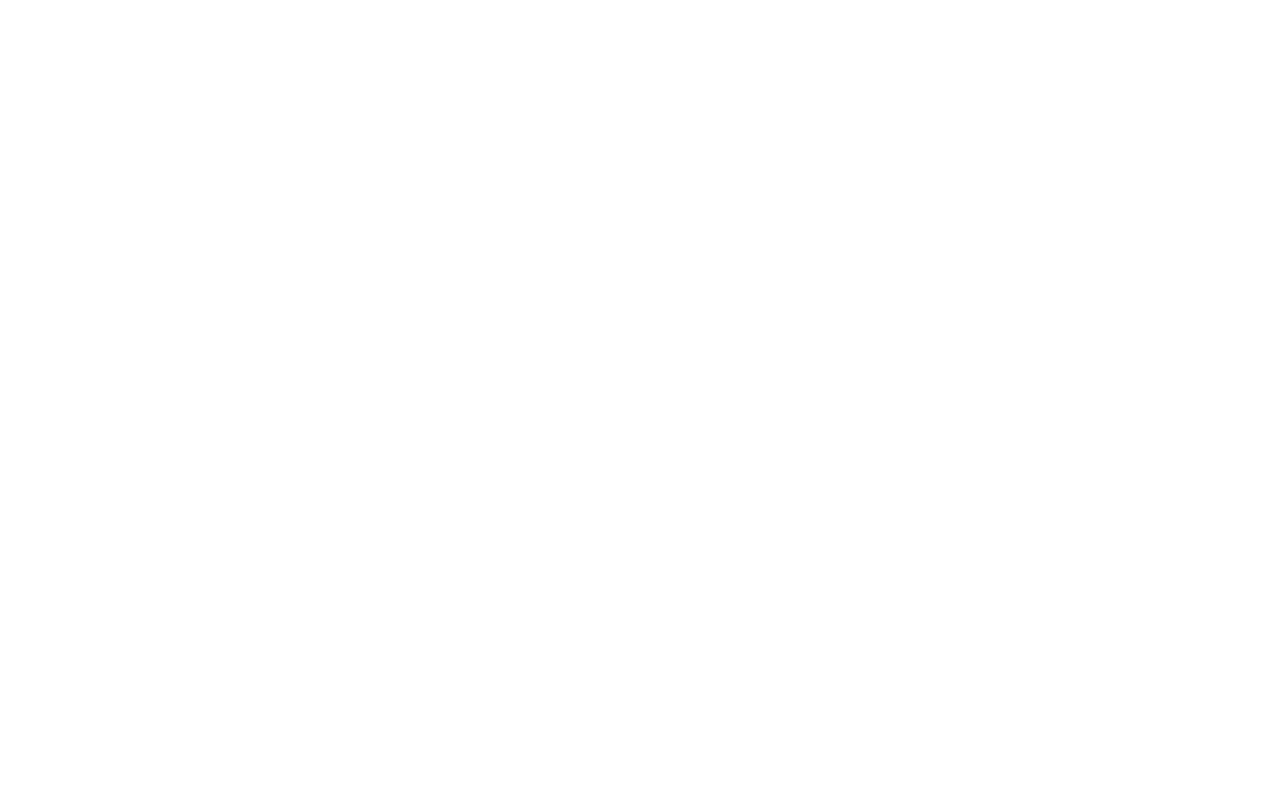
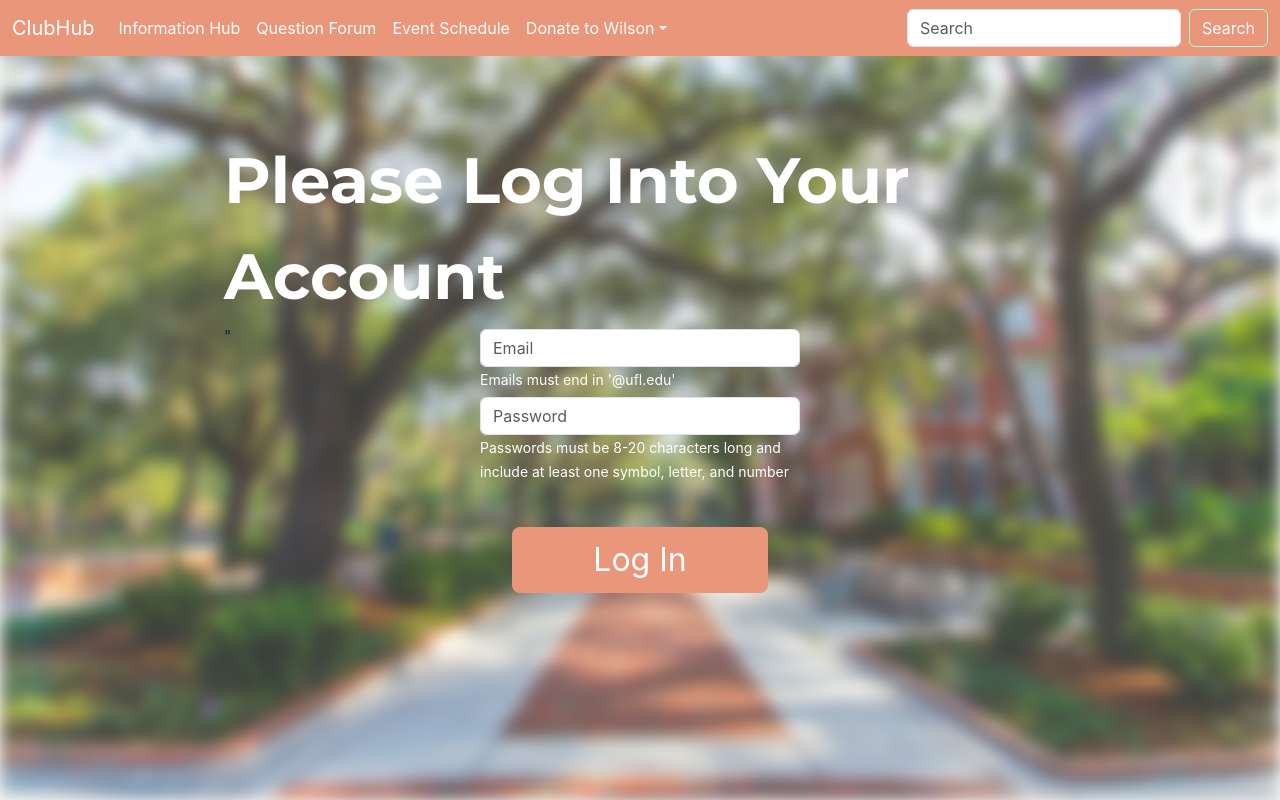
Before and after one commit to WilsonGoins/ClubHub, a React (Create React App) app in the folder React/clubhub/: page /login in a window 1280 px wide. Before the commit this address had no page. Built offline with nearby package versions, Linux system fonts and the light colour scheme.

Commit message:
Added Login Page

```diff
--- a/React/clubhub/src/App/App.js
+++ b/React/clubhub/src/App/App.js
@@ -3,6 +3,7 @@
 import LandingPage from "../LandingPage/LandingPage"
 import CreateAccount from "../CreateAccount/CreateAccount"
 import Home from "../Home/Home"
+import LogIn from "../LogIn/LogIn"
 
 function App() {
     return (
@@ -11,8 +12,7 @@
                 <Route path="/" exact element={<LandingPage />} />
                 <Route path="/createaccount" exact element={<CreateAccount />} />
                 <Route path="/home" exact element={<Home />} />
-
-
+                <Route path="/login" exact element={<LogIn />} />
             </Routes>
         </BrowserRouter>
     );
--- a/React/clubhub/src/CreateAccount/CreateAccount.css
+++ b/React/clubhub/src/CreateAccount/CreateAccount.css
@@ -14,6 +14,7 @@
 .CA-title-text {
     font-family: 'Montserrat';
     font-size: 400%;
+    font-weight: bold;
     color: white;
 }
 
--- a/React/clubhub/src/CreateAccount/CreateAccount.js
+++ b/React/clubhub/src/CreateAccount/CreateAccount.js
@@ -3,6 +3,7 @@
 import Navbar from "../Navbar/Navbar"
 import "./CreateAccount.css"
 import PlazaOfTheAmericas from "./PlazaOfTheAmericas.png"
+
 
 
 const CreateAccount = () => {
@@ -16,6 +17,9 @@
         if (ValidateStuff()) {
             console.log(name, email, password, " are good!");
             navigate("/home");
+        }
+        else {
+            console.log("bad");
         }
     }
 
--- a/React/clubhub/src/LandingPage/LandingPage.js
+++ b/React/clubhub/src/LandingPage/LandingPage.js
@@ -11,6 +11,9 @@
         navigate("/createaccount");
     }
 
+    const goToLogin = () => {
+        navigate("/login");
+    }
 
     return (
         <div>
@@ -34,7 +37,7 @@
 
             {/* log in */}
             <div>
-                <button type="button" class="btn btn-lg NVB-bg-color LP-login-btn">Log In</button>
+                <button type="button" class="btn btn-lg NVB-bg-color LP-login-btn" onClick={goToLogin}>Log In</button>
             </div>
 
             {/* create account */}
--- /dev/null
+++ b/React/clubhub/src/LogIn/LogIn.css
@@ -0,0 +1,60 @@
+@font-face {
+    font-family: Montserrat;
+    src: url(../Assets/Montserrat-Font.ttf) format("truetype");
+}
+
+.LI-bg-img {
+    position: absolute;
+    width: 100vw;
+    height: 100vh;
+    background-image: url("PlazaOfTheAmericas.png");
+    background-size: cover;
+    filter: blur(8px);
+}
+
+.LI-title-container {
+    position: absolute;
+    top: 30%;
+    width: 70%;
+    left: 52.5%;
+    transform: translate(-50%, -50%);
+}
+
+.LI-title-text {
+    font-family: 'Montserrat';
+    font-size: 400%;
+    font-weight: bold;
+    color: white;
+}
+
+.LI-email-box {
+    position: absolute;
+    top: 45%;
+    left: 50%;
+    width: 25%;
+    transform: translate(-50%, -50%);
+}
+
+.LI-password-box{
+    position: absolute;
+    top: 55%;
+    left: 50%;
+    width: 25%;
+    transform: translate(-50%, -50%);
+}
+
+.LI-login-btn {
+    position: absolute;
+    top: 70%;
+    left: 50%;
+    width: 20%;
+    font-size: 200%;
+    transform: translate(-50%, -50%);
+    color: white;
+    background-color: darksalmon;
+}
+
+.LI-login-btn:hover {
+    color: #A0FFDD;
+    background-color: darksalmon;
+}
--- /dev/null
+++ b/React/clubhub/src/LogIn/LogIn.js
@@ -0,0 +1,94 @@
+import React from "react"
+import "./LogIn.css"
+import PlazaOfTheAmericas from "./PlazaOfTheAmericas.png"
+import Navbar from "../Navbar/Navbar"
+import { useState } from "react"
+import { useNavigate } from "react-router-dom"
+
+const LogIn = () => {
+    const [email, setEmail] = useState("");
+    const [password, setPassword] = useState("");
+    const navigate = useNavigate();
+
+    const LogIn = () => {
+        if (ValidateStuff()) {
+            console.log(email, password, " are good!");
+            navigate("/home");
+        }
+        else {
+            console.log("bad");
+        }
+    }
+
+    const ValidateStuff = () => {
+        const emailRegex = /^\S+@ufl\.edu$/;
+        const passwordRegex = /^(?=.*[A-Za-z])(?=.*\d)(?=.*[!@#$%^&*()-_+=])[A-Za-z\d!@#$%^&*()-_+=]{8,20}$/;
+
+        if (!emailRegex.test(email)) {
+            return false;
+        }
+
+        if (!passwordRegex.test(password)) {
+            return false;
+        }
+
+        return true;
+    }
+
+    return (
+        <div>
+            <div>
+                <img src={PlazaOfTheAmericas} alt="Plaza of the Americas - UF" className="LI-bg-img" />
+            </div>
+
+            <Navbar/>
+
+            <div className="LI-title-container">
+                <div className="LI-title-text">
+                Please Log Into Your Account
+                </div>"
+            </div>
+
+            <form onSubmit={LogIn}>
+
+                {/* email */}
+                <div class="row g-3 align-items-center" className="LI-email-box">
+                    <div class="col-auto">
+                        <input type="text" placeholder="Email" id="inputPassword6" class="form-control" aria-describedby="passwordHelpInline"
+                        onChange={(event) => setEmail(event.target.value)}
+                        value={email}
+                        />
+                    </div>
+                    <div class="col-auto">
+                        <span id="passwordHelpInline" class="form-text" style={{color: '#FFFFFF'}}>
+                        Emails must end in '@ufl.edu'
+                        </span>
+                    </div>
+                </div>
+
+                {/* password */}
+                <div class="row g-3 align-items-center" className="LI-password-box">
+                    <div class="col-auto">
+                        <input type="password" placeholder="Password" id="inputPassword6" class="form-control" aria-describedby="passwordHelpInline"
+                        onChange={(event) => setPassword(event.target.value)}
+                        value={password}
+                        />
+                    </div>
+                    <div class="col-auto">
+                        <span id="passwordHelpInline" class="form-text" style={{color: '#FFFFFF'}}>
+                        Passwords must be 8-20 characters long and include at least one symbol, letter, and number
+                        </span>
+                    </div>
+                </div>
+
+                {/* login button */}
+                <div>
+                    <button type="button" class="btn btn-lg NVB-bg-color LI-login-btn" onClick={LogIn}>Log In</button>
+                </div>
+            </form>
+
+        </div>
+    )
+}
+
+export default LogIn
```
Also changed, not shown: React/clubhub/src/LogIn/PlazaOfTheAmericas.png (added).
